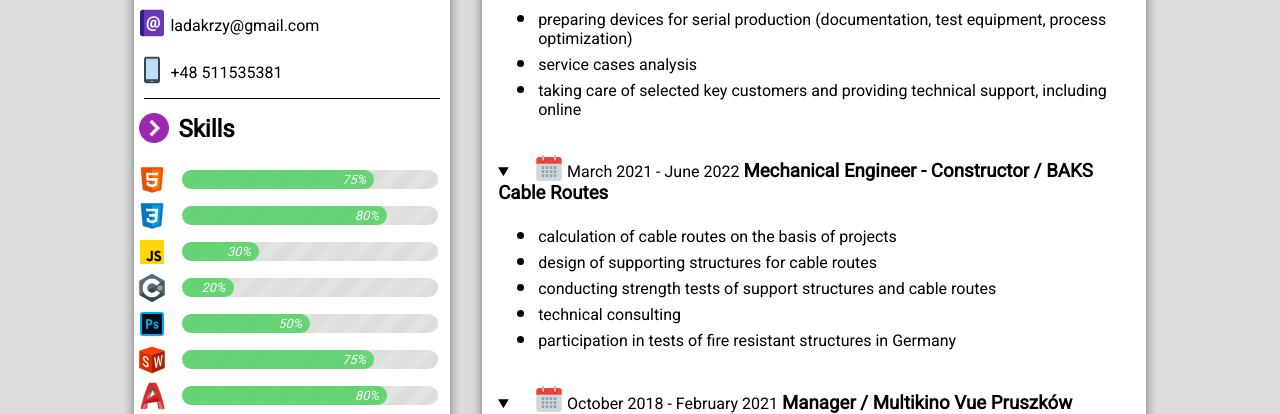
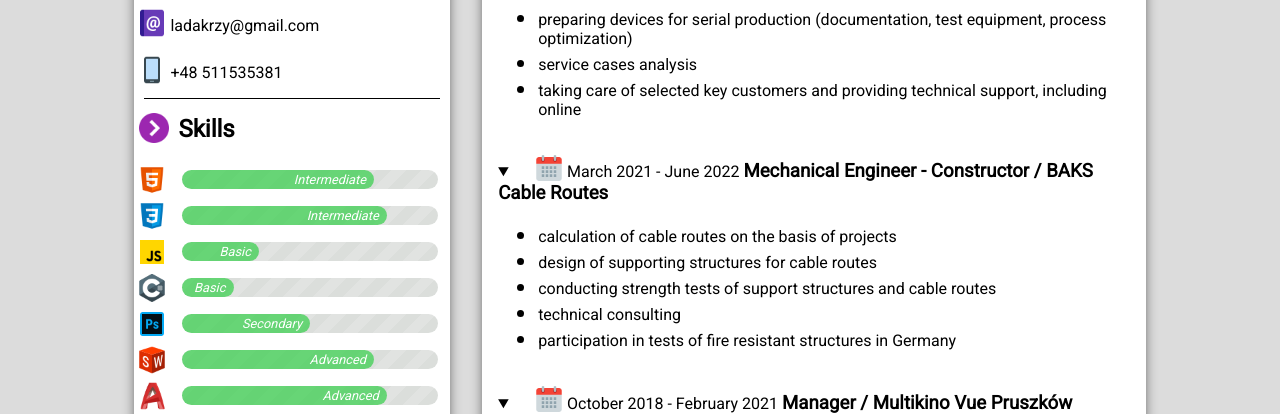
Before and after one commit to Kierooownik/Resume, a plain HTML site: page index.html in a window 1280 px wide. Shown: the part 553-967 px from the top of the page. Drawn offline with Linux system fonts and the light colour scheme.

Commit message:
Poziomy znajomości oprogramowania słownie
Zmiana tylko w wersji EN - usunięte procenty a wstawione słowa

```diff
--- a/index.html
+++ b/index.html
@@ -36,37 +36,37 @@
                     <p class="h-large"><img class="content-img" src="img/star.png">Skills</p>
                     <div class="skill"><img class="skill-ico" src="img/html5.png">
                         <div class="meter stripes">
-                            <div class="html"><span class="percentage">75%</span></div>
+                            <div class="html"><span class="percentage">Intermediate</span></div>
                         </div>
                     </div>
                     <div class="skill"><img class="skill-ico" src="img/css3.png">
                         <div class="meter stripes">
-                            <div class="css"><span class="percentage">80%</span></div>
+                            <div class="css"><span class="percentage">Intermediate</span></div>
                         </div>
                     </div>
                     <div class="skill"><img class="skill-ico" src="img/javascript.png">
                         <div class="meter stripes">
-                            <div class="js"><span class="percentage">30%</span></div>
+                            <div class="js"><span class="percentage">Basic</span></div>
                         </div>
                     </div>
                     <div class="skill"> <img class="skill-ico" src="img/c-sharp.png">
                         <div class="meter stripes">
-                            <div class="c-sharp"><span class="percentage">20%</span></div>
+                            <div class="c-sharp"><span class="percentage">Basic</span></div>
                         </div>
                     </div>
                     <div class="skill"><img class="skill-ico" src="img/photoshop.png">
                         <div class="meter stripes">
-                            <div class="photoshop"><span class="percentage">50%</span></div>
+                            <div class="photoshop"><span class="percentage">Secondary</span></div>
                         </div>
                     </div>
                     <div class="skill"><img class="skill-ico" src="img/solidworks.png">
                         <div class="meter stripes">
-                            <div class="solid"><span class="percentage">75%</span></div>
+                            <div class="solid"><span class="percentage">Advanced</span></div>
                         </div>
                     </div>
                     <div class="skill"><img class="skill-ico" src="img/autocad.png">
                         <div class="meter stripes">
-                            <div class="autocad"><span class="percentage">80%</span></div>
+                            <div class="autocad"><span class="percentage">Advanced</span></div>
                         </div>
                     </div>
                     <div class="skill"><img class="skill-ico" src="img/design.png">
```
